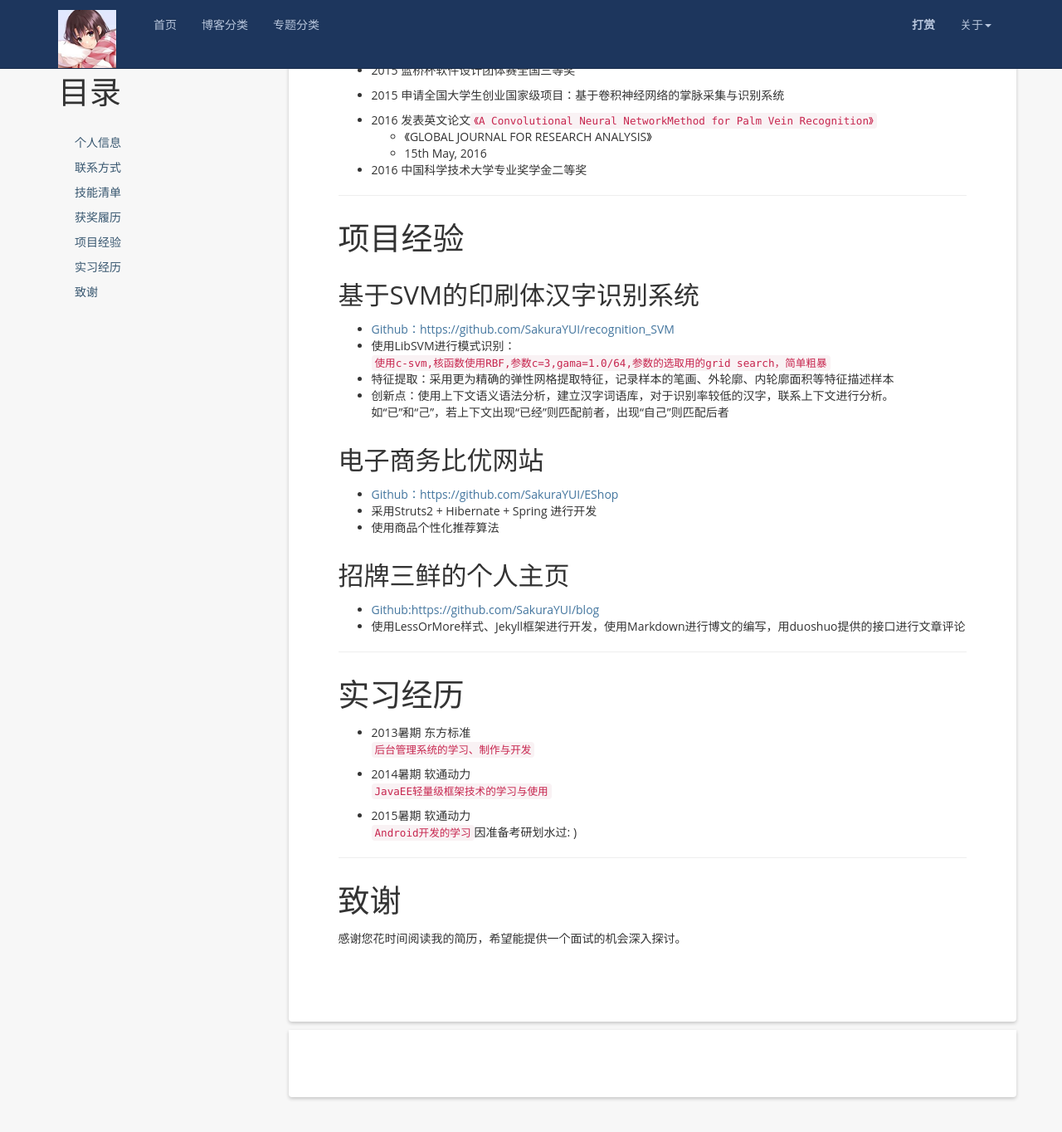
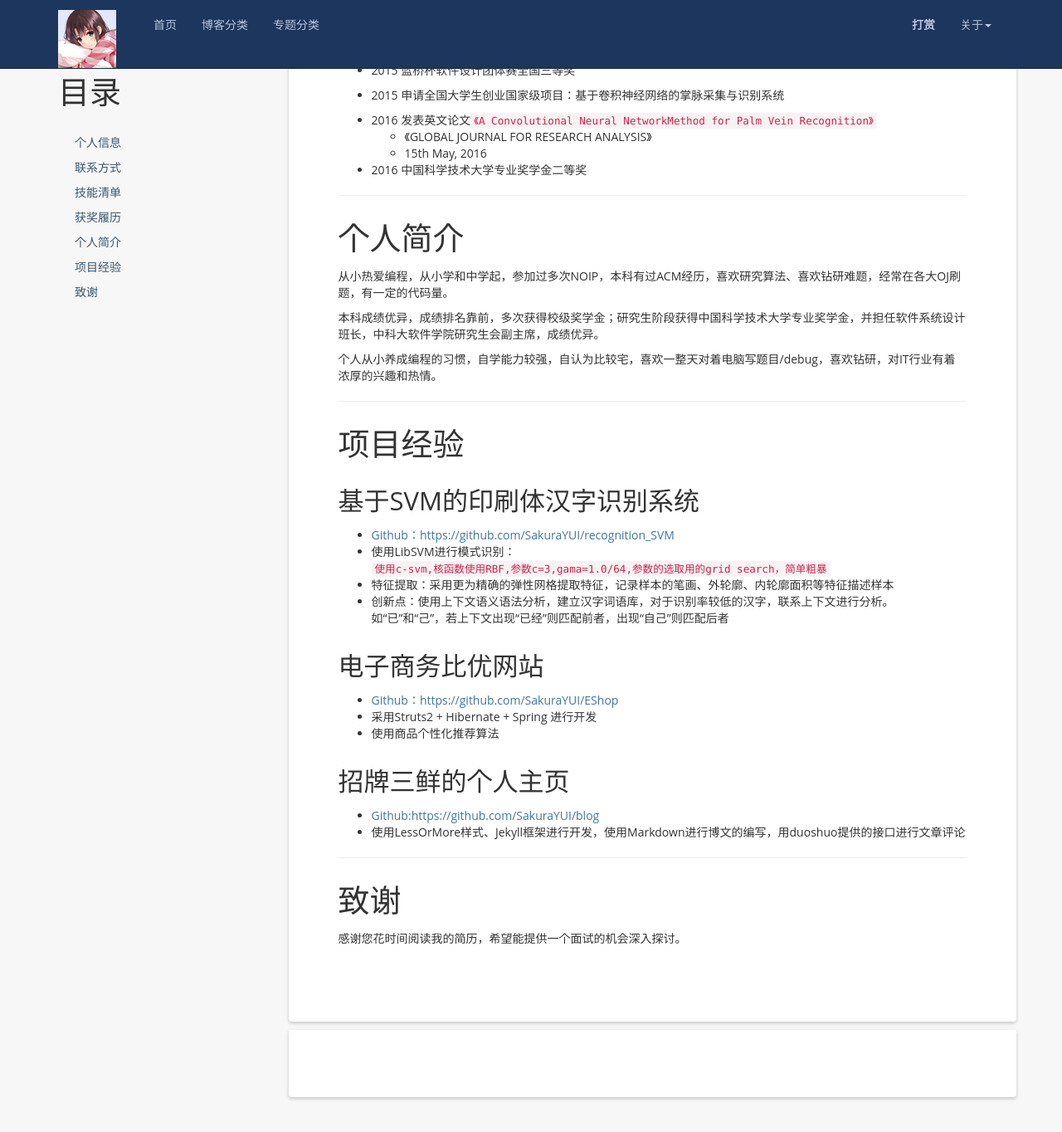
Before and after one commit to SakuraYUI/blog, a Jekyll site: the page built from _posts/2017-2-26-myResume.md, in a window 1280 px wide and 1400 px high, scrolled down 1960 px. Shown: the top 1364 px of the window at 83% size. Built offline with Jekyll 4.4.1, drawn with Linux system fonts in a browser that asks for light colours; nearby versions of some CDN libraries; comment, search, counter and statistics services are not loaded; some of the changed text lies outside the part shown.

Commit message:
更新简历

```diff
--- a/_posts/2017-2-26-myResume.md
+++ b/_posts/2017-2-26-myResume.md
@@ -92,6 +92,15 @@ tag: 个人简历
 - 2016 中国科学技术大学专业奖学金二等奖
 
 ---
+# 个人简介
+
+从小热爱编程，从小学和中学起，参加过多次NOIP，本科有过ACM经历，喜欢研究算法、喜欢钻研难题，经常在各大OJ刷题，有一定的代码量。
+
+本科成绩优异，成绩排名靠前，多次获得校级奖学金；研究生阶段获得中国科学技术大学专业奖学金，并担任软件系统设计班长，中科大软件学院研究生会副主席，成绩优异。
+
+个人从小养成编程的习惯，自学能力较强，自认为比较宅，喜欢一整天对着电脑写题目/debug，喜欢钻研，对IT行业有着浓厚的兴趣和热情。
+
+---
 # 项目经验
 ## 基于SVM的印刷体汉字识别系统
 - [Github：https://github.com/SakuraYUI/recognition_SVM](https://github.com/SakuraYUI/recognition_SVM)
@@ -109,16 +118,5 @@ tag: 个人简历
 - 使用LessOrMore样式、Jekyll框架进行开发，使用Markdown进行博文的编写，用duoshuo提供的接口进行文章评论
 
 ---
-# 实习经历
-- 2013暑期 东方标准<br>
-`后台管理系统的学习、制作与开发`
-
-- 2014暑期 软通动力<br>
-`JavaEE轻量级框架技术的学习与使用`
-
-- 2015暑期 软通动力<br>
-`Android开发的学习`因准备考研划水过: )
-
----
 # 致谢
 感谢您花时间阅读我的简历，希望能提供一个面试的机会深入探讨。
```
Also changed, not shown: other parts of _posts/2017-2-26-myResume.md (+1 -1 lines).
